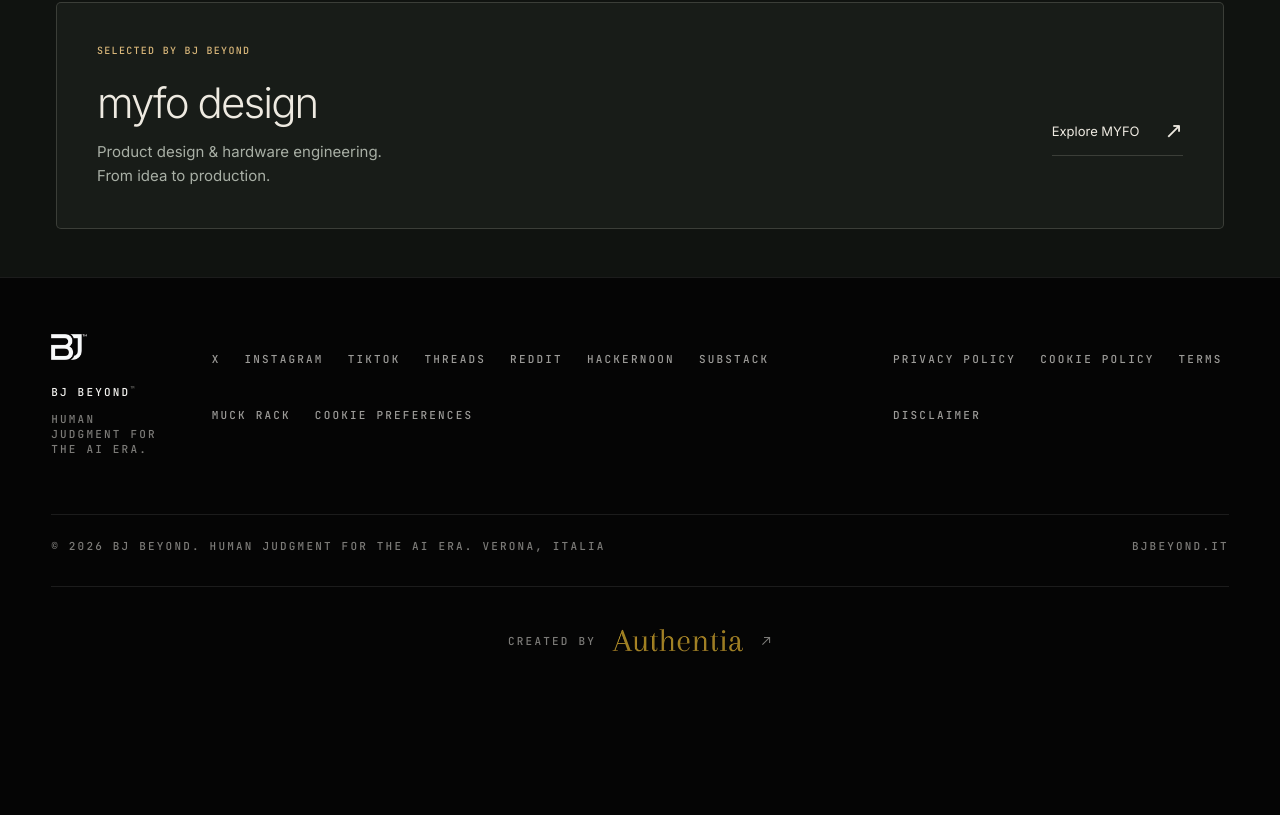
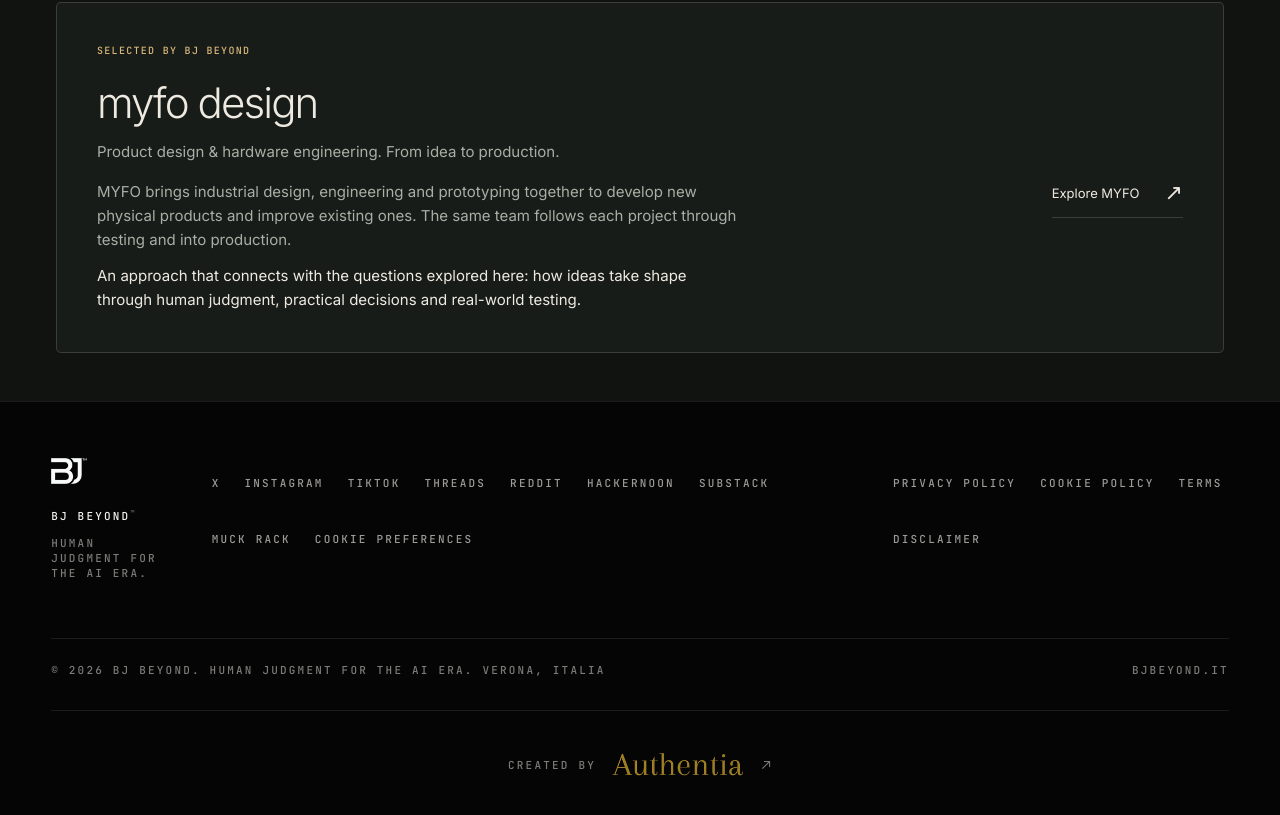
Before and after one commit to bjbeyond81/bjbeyond, a Next.js app: page / in a window 1280 px wide. Shown: the part 6300-7115 px from the top of the page. Before the commit the page ends 7019 px from the top, so only its background shows below. Built offline with nearby package versions, Linux system fonts and the light colour scheme.

Commit message:
Explain MYFO practice and relevance in homepage selection

```diff
--- a/app/page.tsx
+++ b/app/page.tsx
@@ -84,7 +84,9 @@ export default function HomePage() {
         <div style={{ display: 'flex', flexWrap: 'wrap', alignItems: 'center', justifyContent: 'space-between', gap: '24px 40px' }}>
           <div>
             <h2 id="myfo-title" style={{ fontSize: 'clamp(30px, 4vw, 42px)', marginBottom: '12px' }}>myfo design</h2>
-            <p style={{ color: 'var(--edge-muted)', fontSize: '15px' }}>Product design &amp; hardware engineering.<br />From idea to production.</p>
+            <p style={{ color: 'var(--edge-muted)', fontSize: '15px' }}>Product design &amp; hardware engineering. From idea to production.</p>
+            <p style={{ color: 'var(--edge-muted)', fontSize: '15px', maxWidth: '640px', marginTop: '16px' }}>MYFO brings industrial design, engineering and prototyping together to develop new physical products and improve existing ones. The same team follows each project through testing and into production.</p>
+            <p style={{ fontSize: '15px', maxWidth: '640px', marginTop: '12px' }}>An approach that connects with the questions explored here: how ideas take shape through human judgment, practical decisions and real-world testing.</p>
           </div>
           <a href="https://myfodesign.com/" target="_blank" rel="noopener noreferrer" className="edge-text-link">Explore MYFO <Arrow diagonal /></a>
         </div>
```
